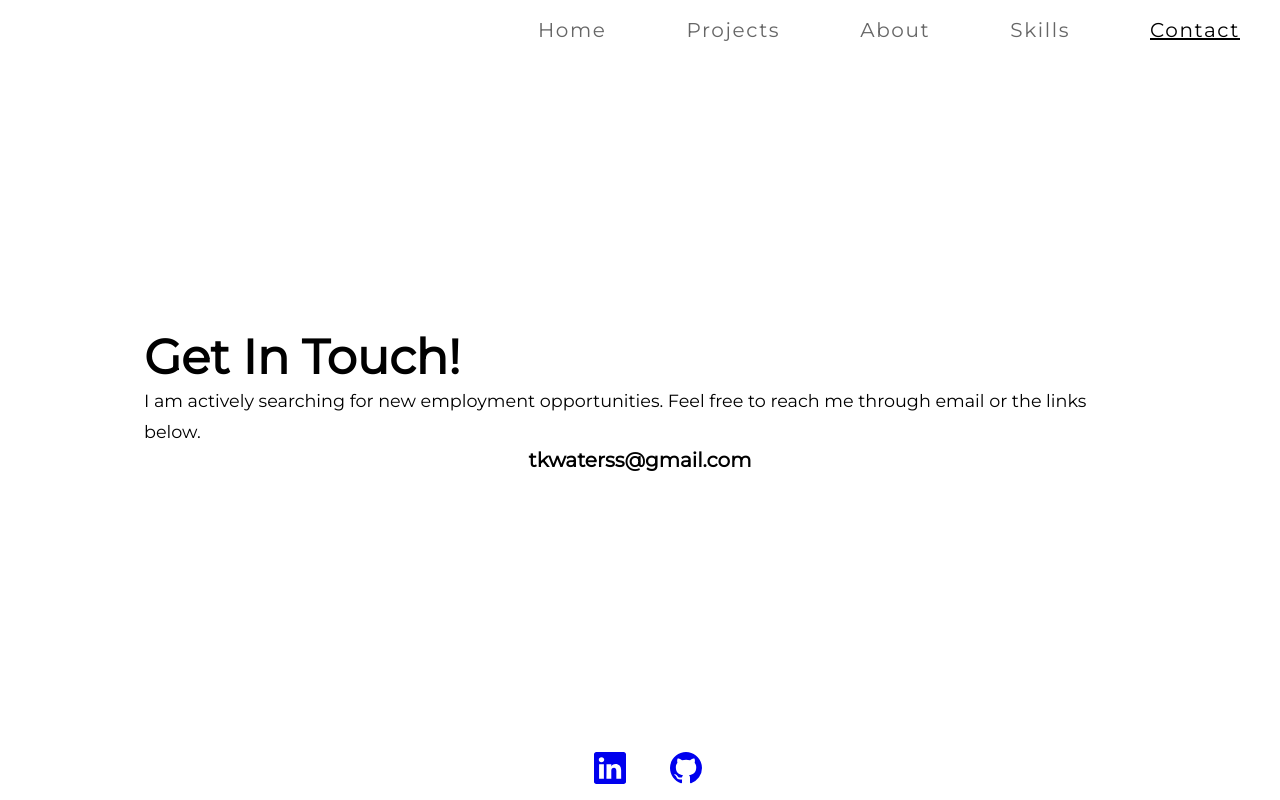
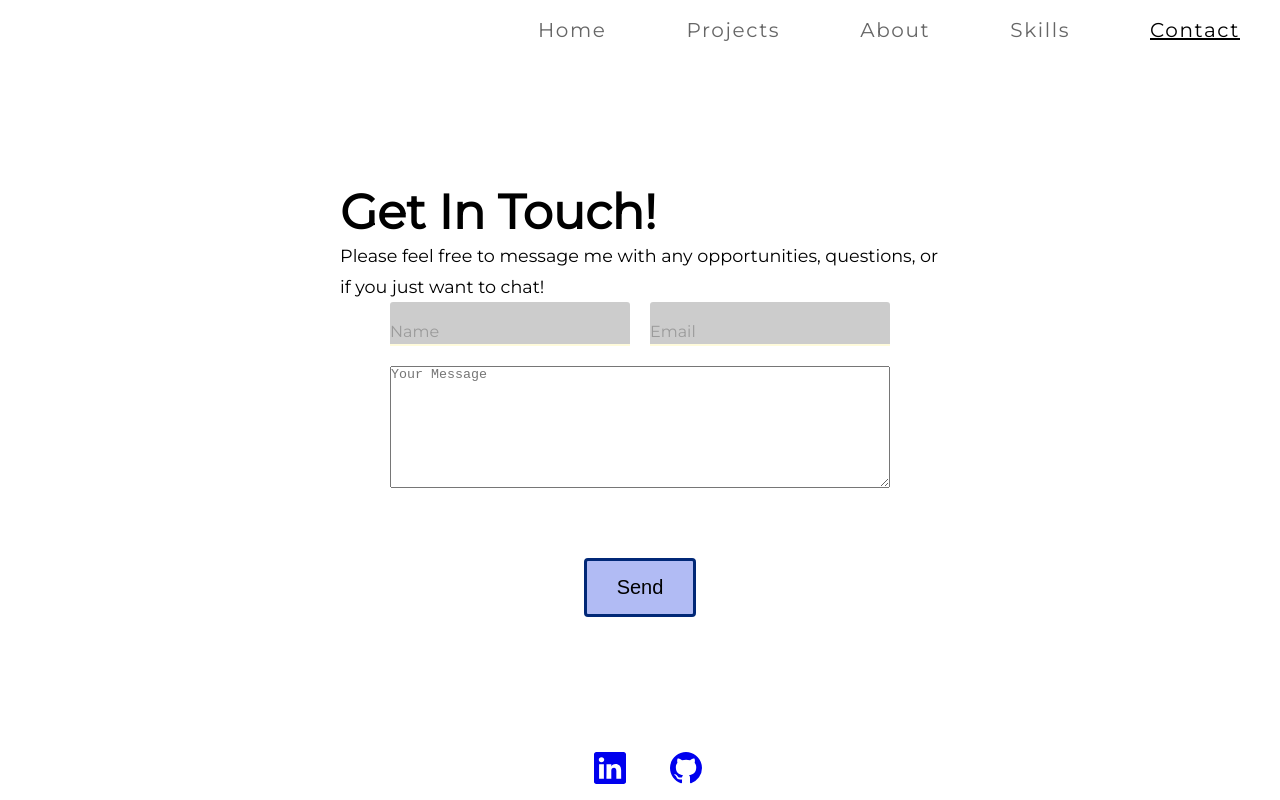
Before and after one commit to tkwaterss/revamped_portfolio, a React (Create React App) app: page /contact in a window 1280 px wide. Built offline with nearby package versions, Linux system fonts and the light colour scheme.

Commit message:
basic contact form layout complete

```diff
--- a/package.json
+++ b/package.json
@@ -6,12 +6,14 @@
     "@testing-library/jest-dom": "^5.17.0",
     "@testing-library/react": "^13.4.0",
     "@testing-library/user-event": "^13.5.0",
+    "formik": "^2.4.2",
     "react": "^18.2.0",
     "react-dom": "^18.2.0",
     "react-icons": "^4.10.1",
     "react-router-dom": "^6.14.2",
     "react-scripts": "5.0.1",
-    "web-vitals": "^2.1.4"
+    "web-vitals": "^2.1.4",
+    "yup": "^1.2.0"
   },
   "scripts": {
     "start": "react-scripts start",
--- a/src/components/Contact.jsx
+++ b/src/components/Contact.jsx
@@ -1,17 +1,97 @@
 import React from "react";
 import classes from "./Contact.module.css";
+import { useFormik } from "formik";
+import * as yup from "yup";
+import Input from "./UI/Input";
 
 const Contact = () => {
+  const validationSchema = yup.object().shape({
+    name: yup.string().required("Please enter your name"),
+    email: yup
+      .string()
+      .email("Please enter a valid email")
+      .required("This field is required"),
+    message: yup.string().required("Please enter a short message"),
+  });
+
+  const formik = useFormik({
+    initialValues: {
+      name: "",
+      email: "",
+      message: "",
+    },
+    validationSchema: validationSchema,
+    onSubmit: (values, helpers) => {
+      values.email = values.email.toLowerCase();
+
+      //TODO Whatever message gets sent
+      console.log(values.message);
+
+      helpers.resetForm();
+    },
+  });
+
   return (
     <section className={classes.section}>
-      <form className={classes.contactForm}>
+      <form onSubmit={formik.handleSubmit} className={classes.contactForm}>
         <h2>Get In Touch!</h2>
         <p>
-          I am actively searching for new employment opportunities. Feel free to
-          reach me through email or the links below.
+          Please feel free to message me with any opportunities, questions, or
+          if you just want to chat!
         </p>
+        <div className={classes.inputContainer}>
+          <div className={classes.inputsBlock}>
+            <Input
+              id="name"
+              type="text"
+              name="name"
+              value={formik.values.name}
+              onChange={formik.handleChange}
+              onBlur={formik.handleBlur}
+              placeholder="Name"
+              invalid={formik.touched.name && formik.errors.name ? true : false}
+            >
+              {formik.touched.name && formik.errors.name ? (
+                <div>{formik.errors.name}</div>
+              ) : (
+                "Name"
+              )}
+            </Input>
+            <Input
+              id="email"
+              type="email"
+              name="email"
+              value={formik.values.email}
+              onChange={formik.handleChange}
+              onBlur={formik.handleBlur}
+              placeholder="email"
+              invalid={
+                formik.touched.email && formik.errors.email ? true : false
+              }
+            >
+              {formik.touched.email && formik.errors.email ? (
+                <div>{formik.errors.email}</div>
+              ) : (
+                "Email"
+              )}
+            </Input>
+          </div>
+          <textarea
+            id={classes.message}
+            name="message"
+            rows="8"
+            cols="80"
+            value={formik.values.message}
+            onChange={formik.handleChange}
+            onBlur={formik.handleBlur}
+            placeholder="Your Message"
+            invalid={
+              formik.touched.message && formik.errors.message ? true : false
+            }
+          ></textarea>
+        <button type="submit" className={classes.contactSubmitBtn}>Send</button>
+        </div>
       </form>
-      <h5>tkwaterss@gmail.com</h5>
     </section>
   );
 };
--- a/src/components/Contact.module.css
+++ b/src/components/Contact.module.css
@@ -2,6 +2,21 @@
   display: flex;
   flex-direction: column;
   align-items: center;
-  width: 80%;
+  width: 600px;
   margin: 0 auto;
 }
+.inputContainer {
+  display: flex;
+  flex-direction: column;
+  justify-content: center;
+  align-items: center;
+  gap: 20px;
+}
+.inputsBlock {
+  display: flex;
+  justify-content: space-between;
+  width: 500px;
+}
+#message {
+  width: 500px;
+}
--- /dev/null
+++ b/src/components/UI/Input.jsx
@@ -0,0 +1,24 @@
+import React from "react";
+import classes from "./Input.module.css";
+
+const Input = (props) => {
+  return (
+    <div className={props.invalid ? `${classes.formGroup} ${classes.invalidGroup}` : classes.formGroup}>
+      <input
+        type={props.type}
+        id={props.id}
+        name={props.name}
+        value={props.value}
+        onChange={props.onChange}
+        onBlur={props.onBlur}
+        className={props.invalid ? `${classes.formField} ${classes.invalidField}` : classes.formField}
+        placeholder={props.placeholder}
+      />
+      <label htmlFor={props.id} className={props.invalid ? `${classes.formLabel} ${classes.invalidLabel}` : classes.formLabel}>
+        {props.children}
+      </label>
+    </div>
+  );
+};
+
+export default Input;
--- /dev/null
+++ b/src/components/UI/Input.module.css
@@ -0,0 +1,60 @@
+.formGroup {
+  position: relative;
+  padding: 15px 0px 0 0px;
+  background-color: rgba(0, 0, 0, 0.2);
+  border-radius: 3px 3px 0px 0px;
+  width: 240px;
+}
+.formField {
+  font-family: inherit;
+  width: 100%;
+  border: 0;
+  border-bottom: 2px solid #FFFBDB;
+  outline: 0;
+  font-size: 14px;
+  color: #FFFBDB;
+  padding: 5px 0px 4px 0px;
+  background: transparent;
+  transition: border-color 0.2s;
+}
+.formField::placeholder {
+  color: transparent;
+}
+.formField:placeholder-shown ~ .formLabel {
+  font-size: 16px;
+  cursor: text;
+  top: 20px;
+}
+label,
+.formField:focus ~ .formLabel {
+  position: absolute;
+  top: 0;
+  display: block;
+  transition: 0.2s;
+  font-size: 12px;
+  color: #9b9b9b;
+}
+.formField:focus ~ .formLabel {
+  color: #A59132;
+}
+.formField:focus {
+  padding-bottom: 3px;
+  border-bottom: 2px solid #A59132;
+}
+.formField:hover {
+  border-bottom: 2px solid #A59132;
+}
+.formGroup:hover {
+  box-shadow:inset 0 0 30px 1px rgba(116, 102, 33, 0.3);
+  transition: all 0.2s ease-in-out;
+}
+
+.invalidGroup {
+  background-color: rgba(255, 0, 0, 0.2);
+}
+.invalidField {
+  border-bottom: 2px solid #a70000;
+}
+.invalidLabel {
+
+}
```
Also changed, not shown: src/components/UI/Button.jsx (added, +9 -0 lines), src/components/UI/Button.module.css (added), 1 other file (tests, documents, lock files or other folders).
